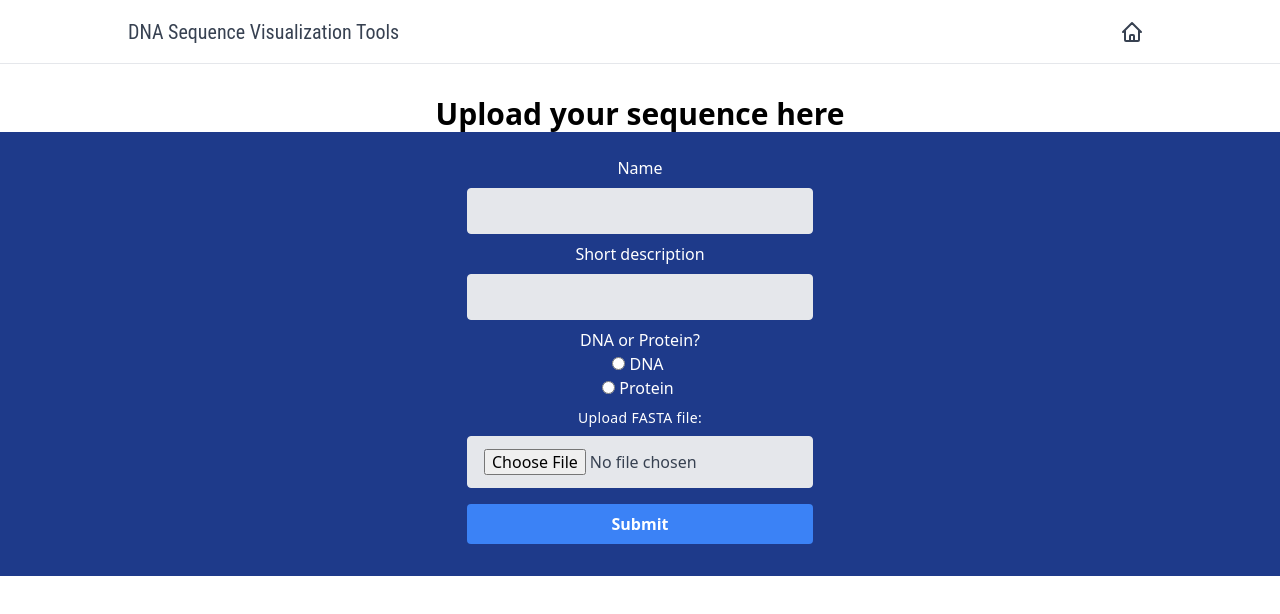
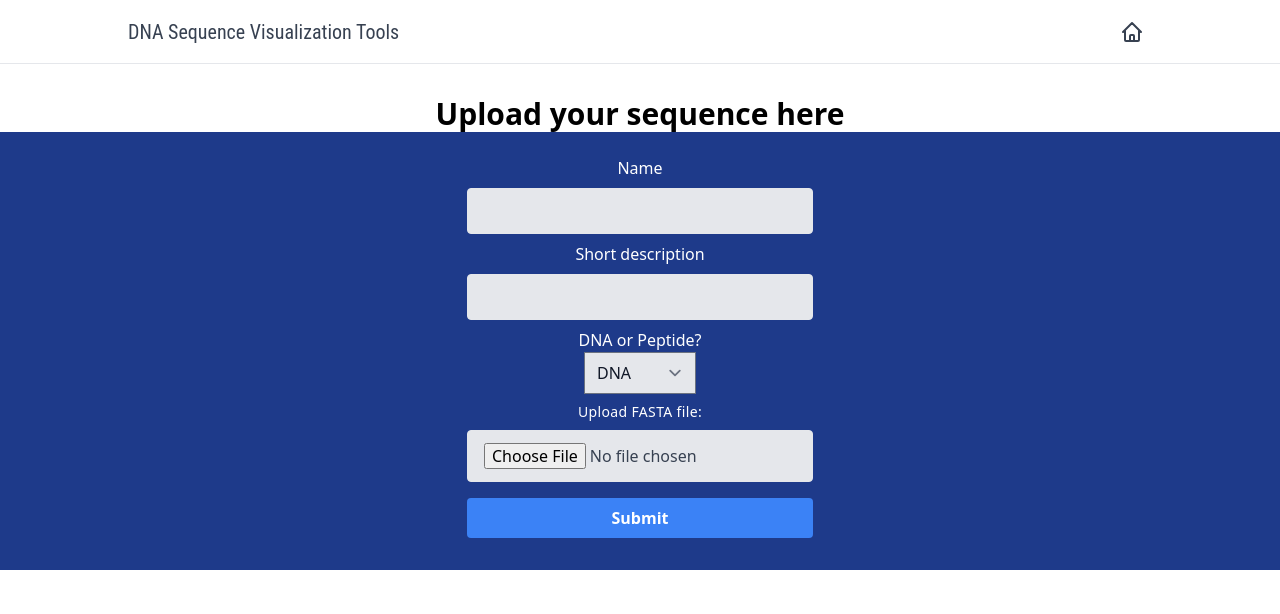
Before and after one commit to cossentino/dna-seq-viewer_frontend, a React (Create React App) app: page /upload in a window 1280 px wide. Shown: the top 614 px of the page. Built offline with nearby package versions, Linux system fonts and the light colour scheme.

Commit message:
minor refactor

```diff
--- a/package.json
+++ b/package.json
@@ -6,6 +6,7 @@
     "@craco/craco": "^5.9.0",
     "@material-ui/core": "^4.12.3",
     "@material-ui/data-grid": "^4.0.0-alpha.35",
+    "@tailwindcss/forms": "^0.3.3",
     "@testing-library/jest-dom": "^5.11.4",
     "@testing-library/react": "^11.1.0",
     "@testing-library/user-event": "^12.1.10",
--- a/src/components/UploadForm.js
+++ b/src/components/UploadForm.js
@@ -4,7 +4,7 @@ import { postConfObj, ADD_SEQUENCE_URL, csrftoken } from '../services/forms'
 const UploadForm = () => {
 
   const myFileInput = useRef()
-  const [formData, setFormData] = useState({ description: "", name: "", raw_sequence: "" })
+  const [formData, setFormData] = useState({ description: "", name: "", raw_sequence: "", sequence_type: 0 })
 
   const handleChange = e => {
     const { name, value } = e.target
@@ -13,11 +13,10 @@ const UploadForm = () => {
 
   const handleFileUpload = e => {
     e.preventDefault()
-    debugger
-    myFileInput.current.files[0].text().then(raw_sequence => setFormData({ ...formData, raw_sequence: raw_sequence }))
+    myFileInput.current.files[0].text().then(raw_fasta => setFormData({ ...formData, raw_sequence: raw_fasta }))
   }
 
-  const handleSubmit = async (e) => {
+  const handleSubmit = async e => {
     e.preventDefault()
     const request = new Request(ADD_SEQUENCE_URL, { headers: { 'X-CSRFToken': csrftoken } })
     fetch(request, postConfObj(formData))
@@ -26,29 +25,30 @@ const UploadForm = () => {
 
   return (
     <form onSubmit={e => handleSubmit(e)} className="p-6 flex flex-col">
+
       <label className="text-white">
         Name
       </label>
-      <input name="name" type="text" onChange={handleChange} className="appearance-none block w-full bg-gray-200 text-gray-700 border border-gray-200 rounded my-2 py-3 px-4 leading-tight focus:outline-none focus:bg-white focus:border-gray-500" />
+      <input name="name" type="text" value={formData.name} onChange={handleChange} className="appearance-none block w-full bg-gray-200 text-gray-700 border border-gray-200 rounded my-2 py-3 px-4 leading-tight focus:outline-none focus:bg-white focus:border-gray-500" />
+
       <label className="text-white">
         Short description
       </label>
-      <input type="text" name="description" onChange={handleChange} className="appearance-none block w-full bg-gray-200 text-gray-700 border border-gray-200 rounded my-2 py-3 px-4 leading-tight focus:outline-none focus:bg-white focus:border-gray-500" />
+      <input type="text" name="description" value={formData.description} onChange={handleChange} className="appearance-none block w-full bg-gray-200 text-gray-700 border border-gray-200 rounded my-2 py-3 px-4 leading-tight focus:outline-none focus:bg-white focus:border-gray-500" />
+
       <label className="text-white">
-        DNA or Protein?
+        DNA or Peptide?<br />
+        <select className="bg-gray-200 text-gray-900" value={formData.sequence_type} onChange={handleChange}>
+          <option value={0}>DNA</option>
+          <option value={1}>Peptide</option>
+        </select>
       </label>
-      <div>
-        <input type="radio" name="sequence_type" id="radio_dna" value="0" onChange={handleChange} />
-        <label className="text-white m-1" for="radio_dna">DNA</label>
-      </div>
-      <div>
-        <input type="radio" name="sequence_type" id="radio_protein" value="1" onChange={handleChange} />
-        <label className="text-white m-1" for="radio_protein">Protein</label>
-      </div>
+
       <label className="block tracking-wide text-white text-sm mt-2">
         Upload FASTA file:
       </label>
       <input type="file" ref={myFileInput} onChange={handleFileUpload} size="400" className="appearance-none block w-full bg-gray-200 text-gray-700 border border-gray-200 rounded my-2 py-3 px-4 leading-tight focus:outline-none focus:bg-white focus:border-gray-500" />
+
       <button type="submit" className="bg-blue-500 hover:bg-blue-700 text-white font-bold my-2 py-2 px-4 rounded">Submit</button>
     </form>
   )
--- a/src/pages/home.js
+++ b/src/pages/home.js
@@ -1,9 +1,7 @@
 import React from 'react'
 import { Link } from 'react-router-dom'
 import Header from '../components/Header'
-import { generateSequence } from '../services/sequence_format'
 import helix from '../images/icons/helix.svg'
-import peptide from '../images/icons/peptide.svg'
 import upload from '../images/icons/upload.svg'
 
 const Home = () => {
@@ -16,7 +14,7 @@ const Home = () => {
         <Link to="/upload">
           <button className=" flex flex-col justify-evenly bg-blue-500 hover:bg-blue-700 text-white font-bold py-2 px-4 h-96 w-96 rounded">
             <div className="flex justify-center">
-              <img src={upload} />
+              <img src={upload} alt="upload arrow" />
             </div>
             <div>
               Upload Sequence
@@ -26,7 +24,7 @@ const Home = () => {
         <Link to="/sequences">
           <button className=" flex flex-col justify-evenly bg-blue-500 hover:bg-blue-700 text-white font-bold py-2 px-4 h-96 w-96 rounded">
             <div>
-              <img src={helix} />
+              <img src={helix} alt="dnahelix" />
             </div>
             <div>
               View Sequences
--- a/tailwind.config.js
+++ b/tailwind.config.js
@@ -7,5 +7,8 @@ module.exports = {
   variants: {
     extend: {},
   },
-  plugins: [],
+  plugins: [
+    require('@tailwindcss/forms'),
+  ]
+  ,
 }
```
Also changed, not shown: 2 other files (tests, documents, lock files or other folders).
